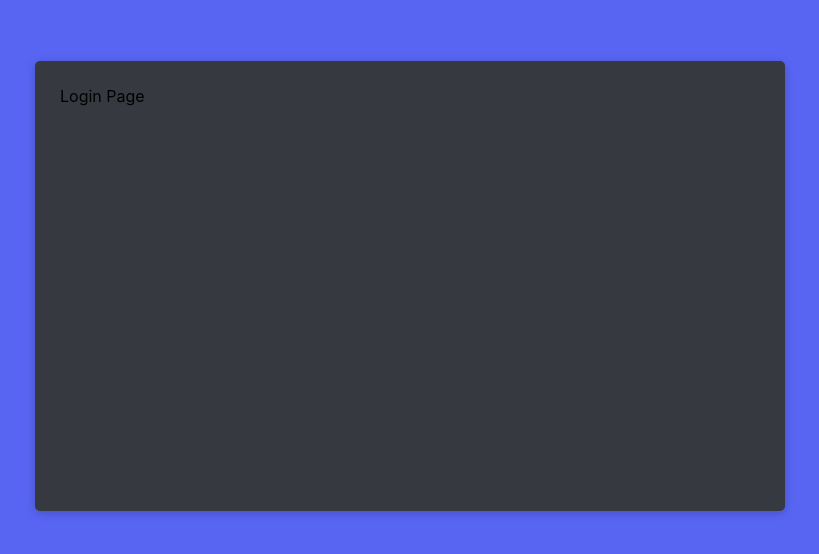
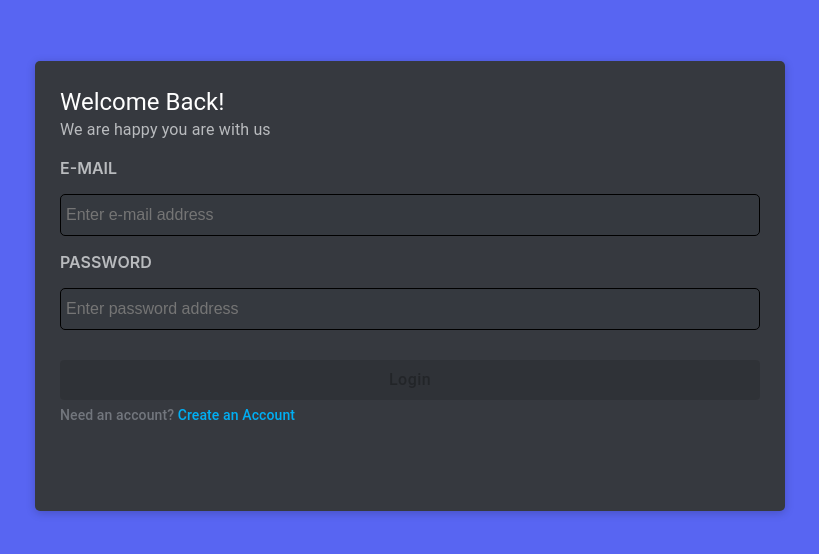
Before and after one commit to frazbhattiiii/discord_clone, a React (Create React App) app in the folder discord_frontend/: page /login in a window 1280 px wide. Shown: the part 114-668 px from the top of the page, without its empty margins (230-1049 px from the left). Built offline with nearby package versions, Linux system fonts and the light colour scheme.

Commit message:
Adding login

```diff
--- a/discord_frontend/src/authPages/LoginPage/LoginPage.js
+++ b/discord_frontend/src/authPages/LoginPage/LoginPage.js
@@ -1,9 +1,36 @@
-import React from 'react'
+import React,{useState,useEffect} from 'react'
 import AuthBox from '../../shared/components/AuthBox'
+import LoginPageFooter from './LoginPageFooter';
+import LoginPageHeader from './LoginPageHeader';
+import LoginPageInputs from './LoginPageInputs';
+import { validateLoginForm} from '../../shared/utils/validators';
+/**
+ * TODO
+ *
+ */
 export default function LoginPage() {
+  const [mail,setMail]=useState("");
+  const [password,setPassword] = useState("");
+  const [isFormValid,setIsFormValid] = useState(false);
+  useEffect(() => {
+    setIsFormValid(validateLoginForm({mail,password}));
+  },[mail,password,setIsFormValid])
+
+  const handleLogin=()=>{
+    // just for checking the input is displaying
+    console.log(mail)
+    console.log(password)
+    console.log("log in")
+  }
+
   return (
    <AuthBox>
-     Login Page
+     <LoginPageHeader/>
+     <LoginPageInputs mail={mail}
+     setMail={setMail}
+     password={password}
+     setPassword={setPassword}/>
+     <LoginPageFooter isFormValid={isFormValid} handleLogin={handleLogin}/>
    </AuthBox>
   )
 }
--- /dev/null
+++ b/discord_frontend/src/authPages/LoginPage/LoginPageFooter.js
@@ -0,0 +1,40 @@
+import React from 'react'
+import CustomPrimaryButton from '../../shared/components/CustomPrimaryButton';
+import RedirectInfo from '../../shared/components/RedirectInfo';
+import {  useNavigate } from "react-router-dom";
+import {Tooltip} from '@mui/material';
+const getFormValidNotMessage=()=>{
+  return 'Enter correct email address and password should contain 6 to 12 characters'
+}
+const getFormValidMessage=()=>{
+  return 'Press to Login'
+}
+
+export default function LoginPageFooter({handleLogin,isFormValid}) {
+
+  const navigate = useNavigate();
+  const  handlePushToRegisterPage =()=>{
+ navigate({ pathname: '/register' })
+  }
+  return (
+    <>
+    <Tooltip title={!isFormValid? getFormValidNotMessage() : getFormValidMessage()}>
+
+     <div>
+
+     <CustomPrimaryButton
+     label='Login'
+     additionalStyles={{marginTop:'30px'}}
+     disabled={!isFormValid}
+     onClick={handleLogin}
+     />
+      </div>
+     </Tooltip>
+      <RedirectInfo
+      text='Need an account? '
+      redirectText='Create an Account'
+      additionalStyles={{marginTop:'5px'}}
+      redirectHandler={handlePushToRegisterPage}/>
+       </>
+  )
+}
--- /dev/null
+++ b/discord_frontend/src/authPages/LoginPage/LoginPageHeader.js
@@ -0,0 +1,14 @@
+import {Typography} from '@mui/material';
+
+export default function LoginPageHeader() {
+  return (
+    <>
+    <Typography variant='h5' sx={{color:'white'}}>
+      Welcome Back!
+    </Typography>
+    <Typography sx={{color:'#b9bbbe'}}>
+      We are happy you are with us
+    </Typography>
+    </>
+  )
+}
--- /dev/null
+++ b/discord_frontend/src/authPages/LoginPage/LoginPageInputs.js
@@ -0,0 +1,9 @@
+import InputWithLabel from "../../shared/components/InputWithLabel"
+export default function LoginPageInputs({mail,setMail,password,setPassword}) {
+  return (
+    <>
+    <InputWithLabel value={mail} setValue={setMail} label='E-mail' type='text' placeholder='Enter e-mail address'/>
+    <InputWithLabel value={password} setValue={setPassword} label='Password' type='password' placeholder='Enter password address'/>
+    </>
+  )
+}
--- /dev/null
+++ b/discord_frontend/src/shared/components/CustomPrimaryButton.js
@@ -0,0 +1,28 @@
+import React from 'react'
+import Button from '@mui/material/Button'
+export default function CustomPrimaryButton( {label,
+  additionalStyles,
+  disabled,
+  onClick}) {
+  return (
+   <Button variant='contained'
+   sx={{
+     bgColor:'#5865F2',
+     color:'white',
+     textTransform:'none',
+     fontSize:'16px',
+     fontWeight:'500',
+     width:'100%',
+     height:'40px',
+
+   }}
+   style={additionalStyles ?additionalStyles :{}}
+   disabled={disabled}
+   onClick={onClick}
+
+   >
+
+{label}
+   </Button>
+  )
+}
--- /dev/null
+++ b/discord_frontend/src/shared/components/InputWithLabel.js
@@ -0,0 +1,44 @@
+import React from 'react'
+import { styled } from '@mui/system';
+
+const Wrapper = styled('div')({
+  display:'flex',
+  justifyContent:'center',
+  flexDirection:'column',
+  width:'100%'
+})
+const Label = styled('p')({
+ color:'#b9bbbe',
+ textTransform:'uppercase',
+ fontWeight:'600',
+ fontSize:'16px',
+
+})
+const Input = styled('input')({
+  flexGrow:1,
+  height:'40px',
+  border:'1px solid black',
+  borderRadius:'5px',
+  color:'#dcddde',
+  background:'#35393f',
+  margin:'0',
+  fontSize:'16px',
+  padding:'0 5px'
+})
+
+export default function InputWithLabel(props) {
+  const {value,setValue,label,type,placeholder}=props;
+  const handleValueChange=(e)=>{
+    setValue(e.target.value);
+  }
+  return (
+  <Wrapper>
+    <Label>
+    {label}
+    </Label>
+    <Input  value={value} onChange={handleValueChange} type={type}
+    placeholder={placeholder}/>
+  </Wrapper>
+
+  )
+}
--- /dev/null
+++ b/discord_frontend/src/shared/components/RedirectInfo.js
@@ -0,0 +1,23 @@
+import { styled } from '@mui/system';
+import {Typography} from '@mui/material';
+
+const RedirectText=styled("span")({
+  color:"#00AFF4",
+  fontWeight:500,
+  cursor:"pointer"
+})
+export default function RedirectInfo({text,redirectText,additionalStyles,redirectHandler}) {
+  return (
+  <Typography
+  sx={{
+    color:'#72767d'}}
+    style={additionalStyles ?additionalStyles :{}}
+    variant='subtitle2'
+
+
+  >
+{text}
+<RedirectText onClick ={redirectHandler}>{redirectText}</RedirectText>
+  </Typography>
+  )
+}
--- /dev/null
+++ b/discord_frontend/src/shared/utils/validators.js
@@ -0,0 +1,15 @@
+export const validateLoginForm =({mail,password})=>{
+  const isMailValid= validateMail(mail);
+  const isPasswordValid = validatePassword(password);
+
+
+  return isMailValid && isPasswordValid;
+};
+const validatePassword=(password)=>{
+  return password.length >=6 && password.length<12;
+}
+const validateMail=(mail)=>{
+ const emailPattern= /^[a-zA-Z0-9._-]+@[a-zA-Z0-9.-]+\.[a-zA-Z]{2,4}$/;
+ return emailPattern.test(mail);
+
+}
```
